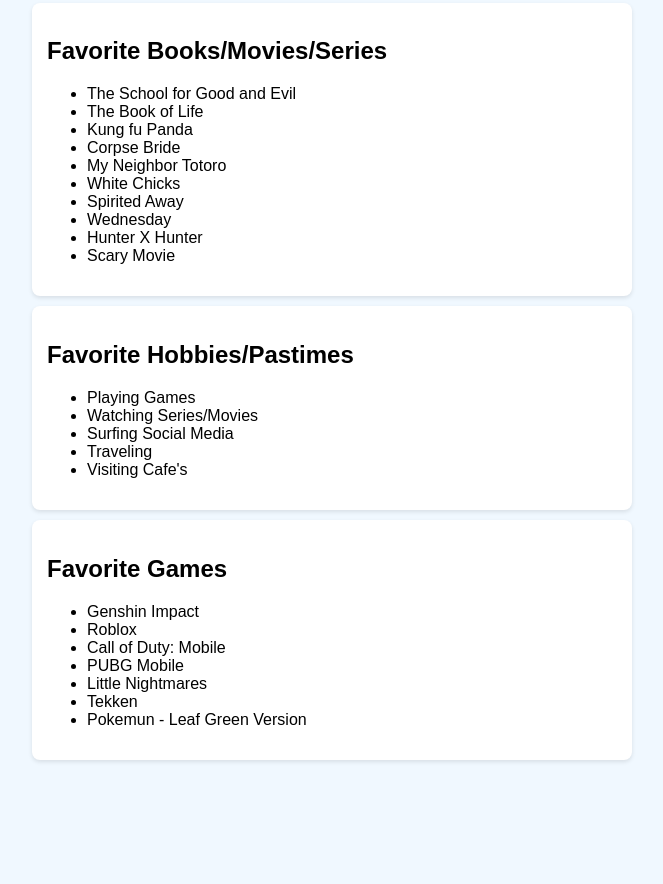
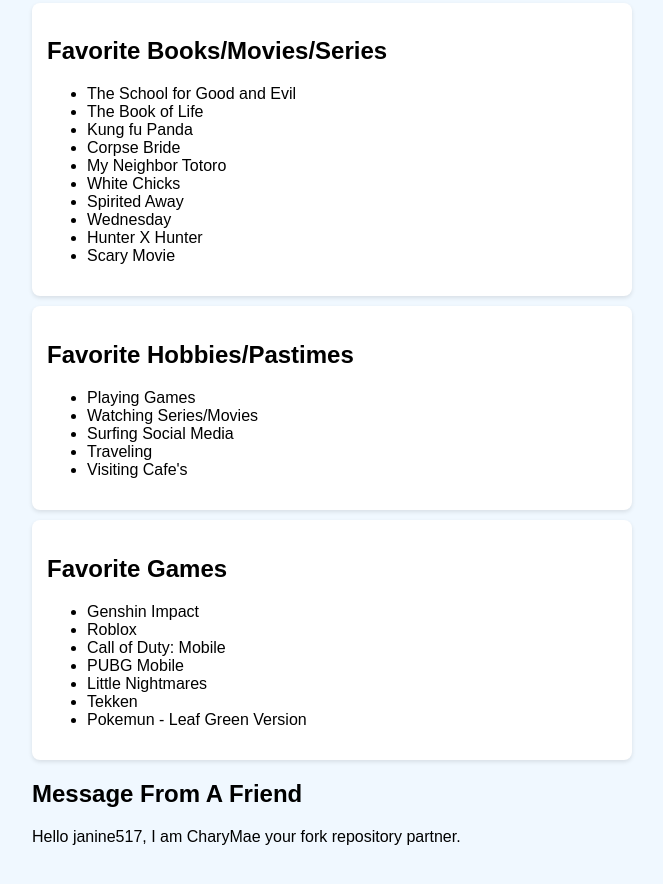
Before and after one commit to CharyMae/Stellie-favorite-things, a plain HTML site: page index.html in a window 1280 px wide. Shown: the part 755-1639 px from the top of the page, without its empty margins (308-971 px from the left). Before the commit the page ends 1595 px from the top, so only its background shows below. Drawn offline with Linux system fonts and the light colour scheme.

Commit message:
Update index.html

```diff
--- a/index.html
+++ b/index.html
@@ -97,9 +97,11 @@
             <li>Little Nightmares</li>
             <li>Tekken</li>
             <li>Pokemun - Leaf Green Version</li>
-
         </ul>
     </div>
 
+    <h2> Message From A Friend </h2>
+ <p>Hello janine517, I am CharyMae your fork repository partner.</p>
+
 </body>
 </html>
```
